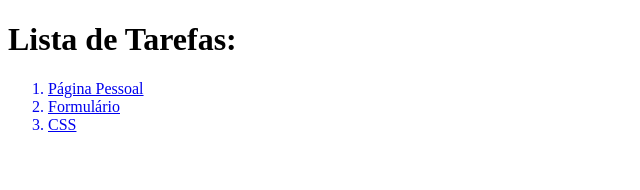
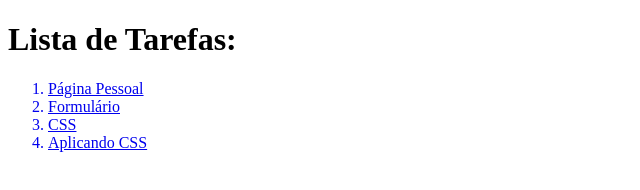
Before and after one commit to FacensClasses/WebDesign_Turma03, a plain HTML site: page index.html in a window 1280 px wide. Shown: the whole page, without its empty margins (0-640 px from the left). Drawn offline with Linux system fonts and the light colour scheme.

Commit message:
Projeto 04

```diff
--- a/index.html
+++ b/index.html
@@ -12,6 +12,7 @@
             <a href="Projeto 01/index.html"><li>Página Pessoal</li></a>
             <a href="Projeto 02/index.html"><li>Formulário</li></a>
             <a href="Projeto 03/index.html"><li>CSS</li></a>
+            <a href="Projeto 04/index.html"><li>Aplicando CSS</li></a>
         </ol>
 
     </body>
```
